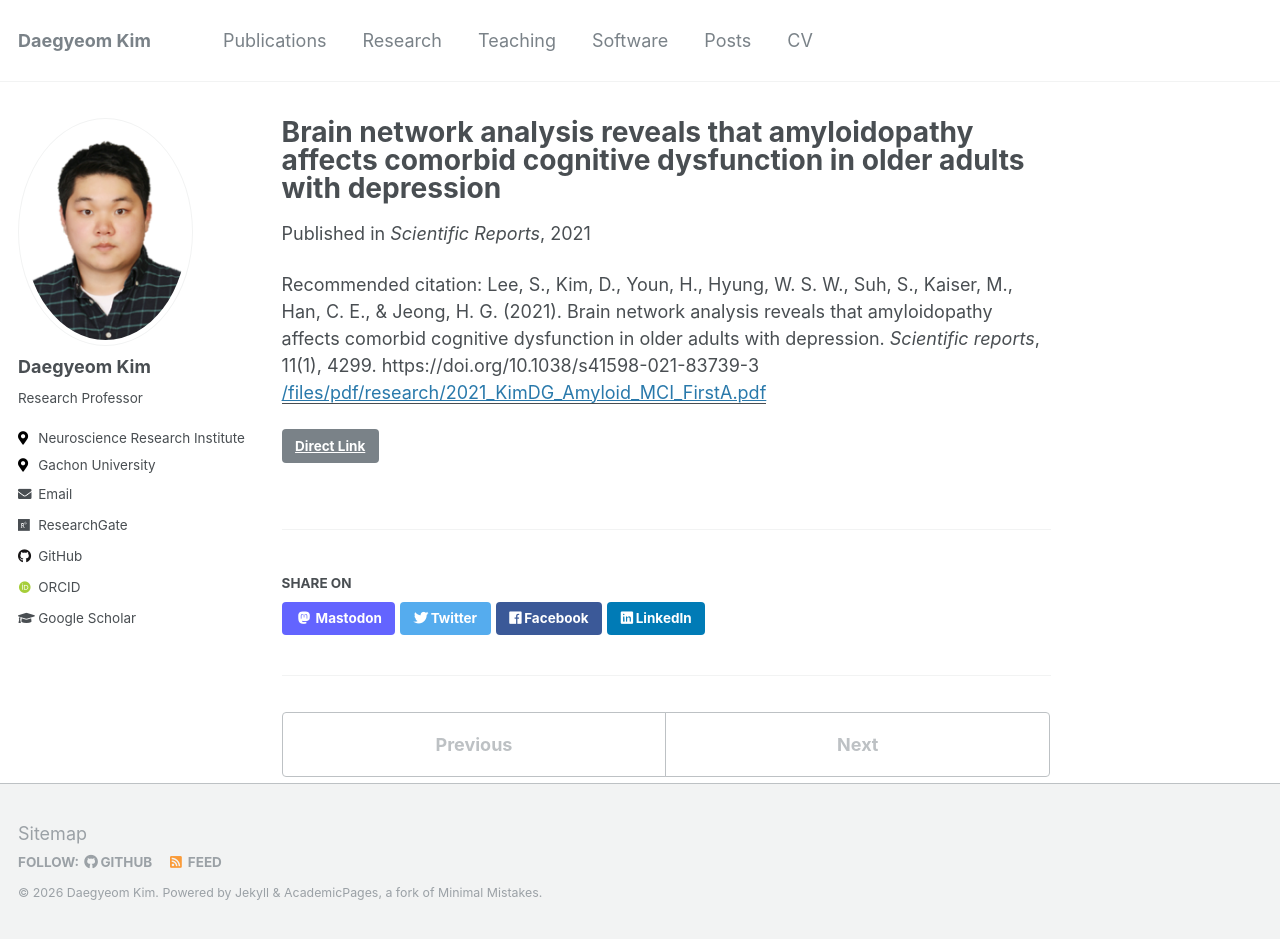
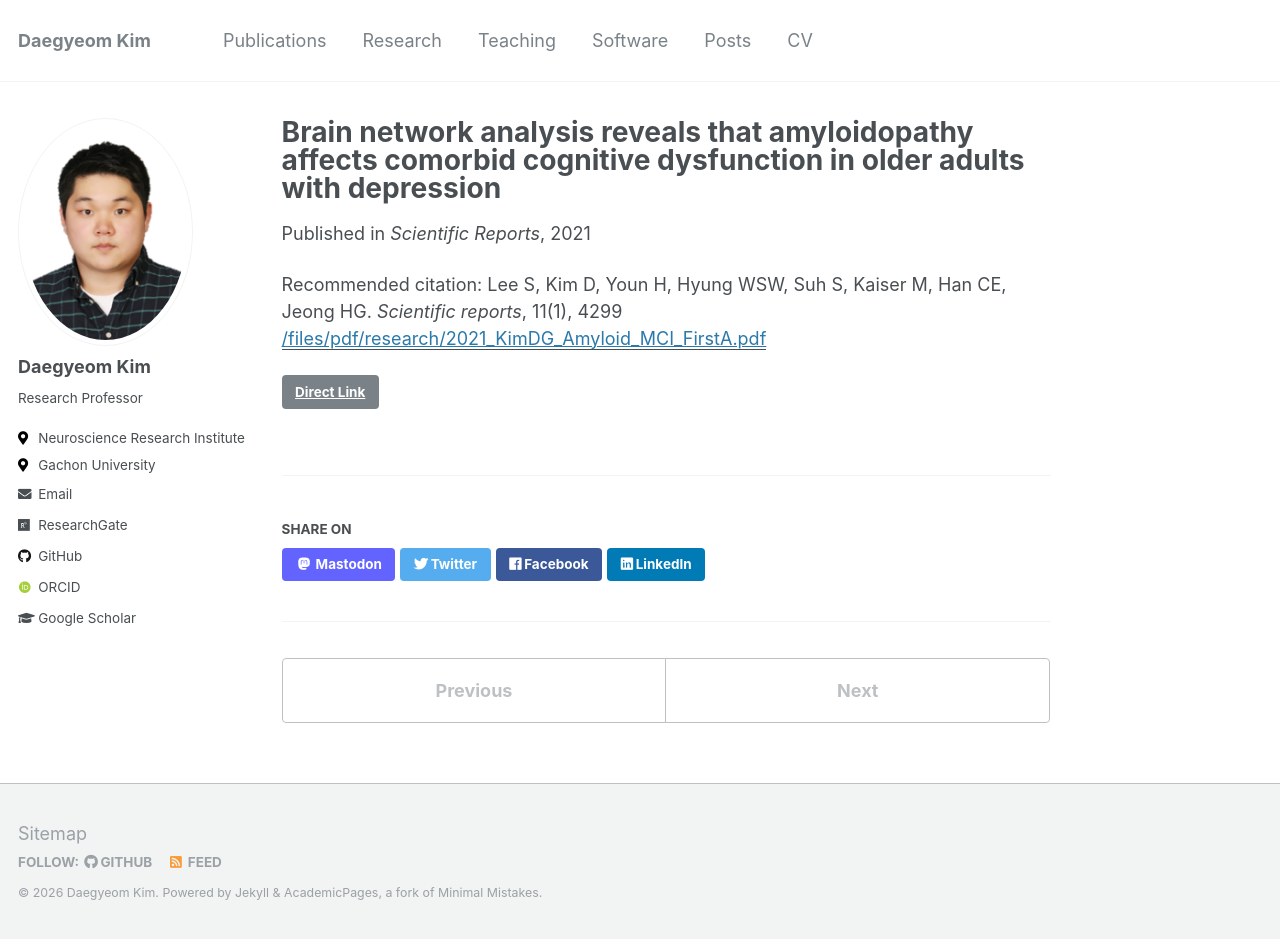
Before and after one commit to dgyeomkim/dgyeomkim.github.io, a Jekyll site: the page built from _publications/2021-amyloid-mci.md, in a window 1280 px wide and 939 px high. Built offline with Jekyll 4.4.1, drawn with Linux system fonts in a browser that asks for light colours; some web fonts are replaced.

Commit message:
Update 2021-amyloid-mci.md

```diff
--- a/_publications/2021-amyloid-mci.md
+++ b/_publications/2021-amyloid-mci.md
@@ -6,5 +6,5 @@ date: 2021-02-22
 venue: 'Scientific Reports'
 paperurl: '/files/pdf/research/2021_KimDG_Amyloid_MCI_FirstA.pdf'
 link: 'https://doi.org/10.1038/s41598-021-83739-3'
-citation: 'Lee, S., Kim, D., Youn, H., Hyung, W. S. W., Suh, S., Kaiser, M., Han, C. E., & Jeong, H. G. (2021). Brain network analysis reveals that amyloidopathy affects comorbid cognitive dysfunction in older adults with depression. <i>Scientific reports</i>, 11(1), 4299. https://doi.org/10.1038/s41598-021-83739-3'
+citation: 'Lee S, Kim D, Youn H, Hyung WSW, Suh S, Kaiser M, Han CE, Jeong HG. <i>Scientific reports</i>, 11(1), 4299'
 ---
```
